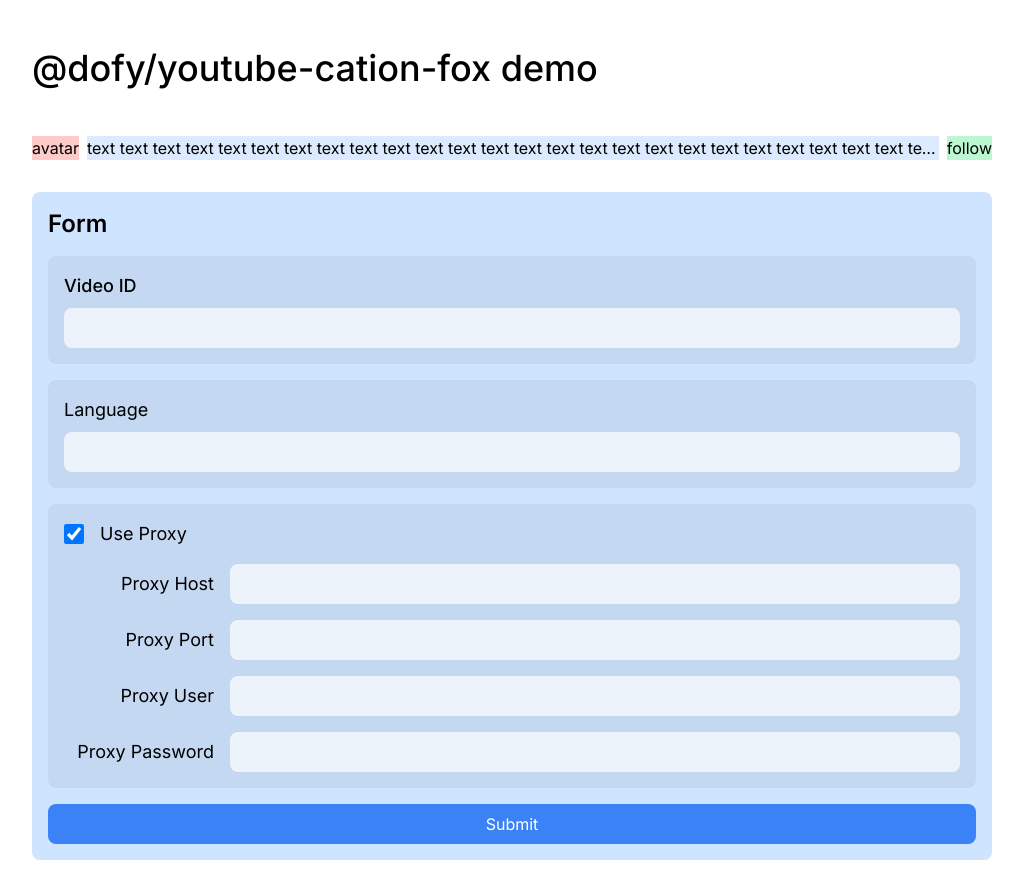
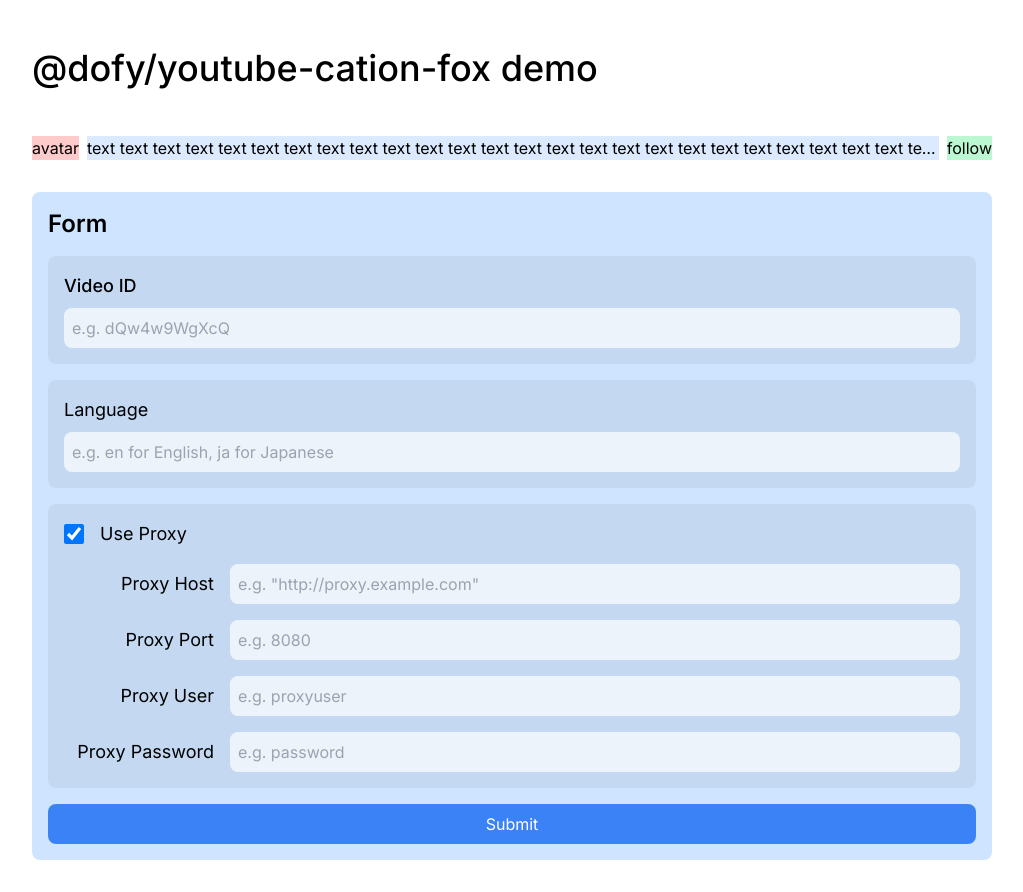
Before and after one commit to dofy/youtube-caption-fox, a Next.js app in the folder sample/: page / in a window 1280 px wide. Both pictures are taken after a click on the checkbox "Use Proxy". Shown: the whole page, without its empty margins (128-1151 px from the left). Built offline with nearby package versions, Linux system fonts and the light colour scheme.

Commit message:
update page

```diff
--- a/sample/src/components/FormView/index.tsx
+++ b/sample/src/components/FormView/index.tsx
@@ -1,8 +1,7 @@
 'use client'
 
 import { FC, useState } from 'react'
-import { FormData } from '../types'
-import React from 'react'
+import { FormData, ProxyAuthConfig, ProxyConfig } from '../types'
 
 interface FormViewProps {
   onSubmit: (data: FormData) => void
@@ -15,12 +14,37 @@
 
 export const FormView: FC<FormViewProps> = ({ onSubmit }) => {
   const [viaProxy, setViaProxy] = useState(false)
-  const [submitData, setSubmitData] = useState<FormData>({
-    ...DefaultFormData,
-  })
+  const [proxyConfig, setProxyConfig] = useState<ProxyConfig>({})
+  const [authData, setAuthData] = useState<ProxyAuthConfig>({})
+  const [submitData, setSubmitData] = useState<FormData>(DefaultFormData)
 
   const handleSubmit = () => {
-    onSubmit(submitData)
+    const fullData = {
+      ...submitData,
+      proxy: viaProxy ? { ...proxyConfig, auth: authData } : undefined,
+    }
+    onSubmit(fullData)
+  }
+
+  const updateSubmitData = (key: keyof FormData, value: string) => {
+    setSubmitData((prev) => ({
+      ...prev,
+      [key]: value,
+    }))
+  }
+
+  const updateProxyConfig = (key: keyof ProxyConfig, value: string) => {
+    setProxyConfig((prev) => ({
+      ...prev,
+      [key]: value,
+    }))
+  }
+
+  const updateAuthData = (key: keyof ProxyAuthConfig, value: string) => {
+    setAuthData((prev) => ({
+      ...prev,
+      [key]: value,
+    }))
   }
 
   return (
@@ -33,13 +57,9 @@
         <input
           type="text"
           id="videoId"
+          placeholder="e.g. dQw4w9WgXcQ"
           value={submitData.videoId}
-          onChange={(evt) =>
-            setSubmitData((prev) => ({
-              ...prev,
-              videoId: evt.target.value,
-            }))
-          }
+          onChange={(evt) => updateSubmitData('videoId', evt.target.value)}
           className="rounded-lg bg-white/70 p-2 focus:outline-none focus:ring-2 focus:ring-black/50"
         />
       </div>
@@ -50,6 +70,9 @@
         <input
           type="text"
           id="lang"
+          placeholder="e.g. en for English, ja for Japanese"
+          value={submitData.lang}
+          onChange={(evt) => updateSubmitData('lang', evt.target.value)}
           className="rounded-lg bg-white/70 p-2 focus:outline-none focus:ring-2 focus:ring-black/50"
         />
       </div>
@@ -78,6 +101,9 @@
             <input
               type="text"
               id="proxyHost"
+              placeholder='e.g. "http://proxy.example.com"'
+              value={proxyConfig.host}
+              onChange={(evt) => updateProxyConfig('host', evt.target.value)}
               className="flex-1 rounded-lg bg-white/70 p-2 focus:outline-none focus:ring-2 focus:ring-black/50"
             />
           </div>
@@ -89,8 +115,11 @@
               Proxy Port
             </label>
             <input
-              type="text"
+              type="decimal"
               id="proxyPort"
+              placeholder="e.g. 8080"
+              value={proxyConfig.port}
+              onChange={(evt) => updateProxyConfig('port', evt.target.value)}
               className="flex-1 rounded-lg bg-white/70 p-2 focus:outline-none focus:ring-2 focus:ring-black/50"
             />
           </div>
@@ -104,6 +133,9 @@
             <input
               type="text"
               id="proxyUser"
+              placeholder="e.g. proxyuser"
+              value={authData.username}
+              onChange={(evt) => updateAuthData('username', evt.target.value)}
               className="flex-1 rounded-lg bg-white/70 p-2 focus:outline-none focus:ring-2 focus:ring-black/50"
             />
           </div>
@@ -117,6 +149,9 @@
             <input
               type="password"
               id="proxyPass"
+              placeholder="e.g. password"
+              value={authData.password}
+              onChange={(evt) => updateAuthData('password', evt.target.value)}
               className="flex-1 rounded-lg bg-white/70 p-2 focus:outline-none focus:ring-2 focus:ring-black/50"
             />
           </div>
```
Also changed, not shown: sample/src/components/types.ts (+4 -4 lines).
